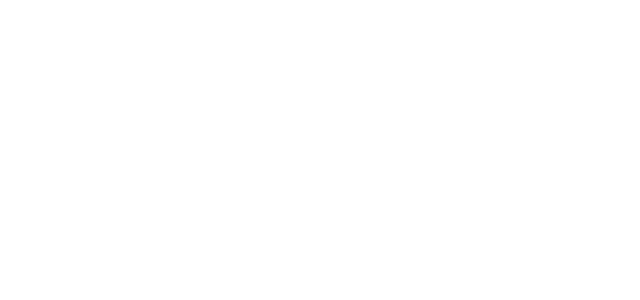
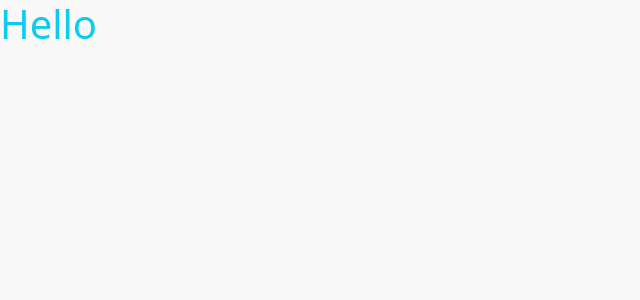
Before and after one commit to rirefat/project_mowat, a React (Create React App) app: page / in a window 1280 px wide. Shown: the top 300 px of the page, without its empty margins (0-640 px from the left). Built offline with nearby package versions, Linux system fonts and the light colour scheme.

Commit message:
Install Bootstrap

```diff
--- a/package.json
+++ b/package.json
@@ -6,7 +6,9 @@
     "@testing-library/jest-dom": "^5.16.3",
     "@testing-library/react": "^12.1.4",
     "@testing-library/user-event": "^13.5.0",
+    "bootstrap": "^5.1.3",
     "react": "^17.0.2",
+    "react-bootstrap": "^2.2.1",
     "react-dom": "^17.0.2",
     "react-scripts": "5.0.0",
     "web-vitals": "^2.1.4"
--- a/src/App.css
+++ b/src/App.css
@@ -1,3 +1,6 @@
+body{
+  background-color: #f9f9f9 !important;
+}
 .App {
   text-align: center;
 }
--- a/src/App.js
+++ b/src/App.js
@@ -1,8 +1,10 @@
 import './App.css';
+import 'bootstrap/dist/css/bootstrap.min.css';
 
 function App() {
   return (
     <div>
+      <h1 className='text-info'>Hello</h1>
     </div>
   );
 }
```
Also changed, not shown: src/components/Header/Header.js (added, +12 -0 lines), src/components/Header/Header.css (added), src/components/Product/Product.css (added), src/components/Product/Product.js (added), src/components/Products/Products.css (added), src/components/Products/Products.js (added), 2 other files (tests, documents, lock files or other folders).
